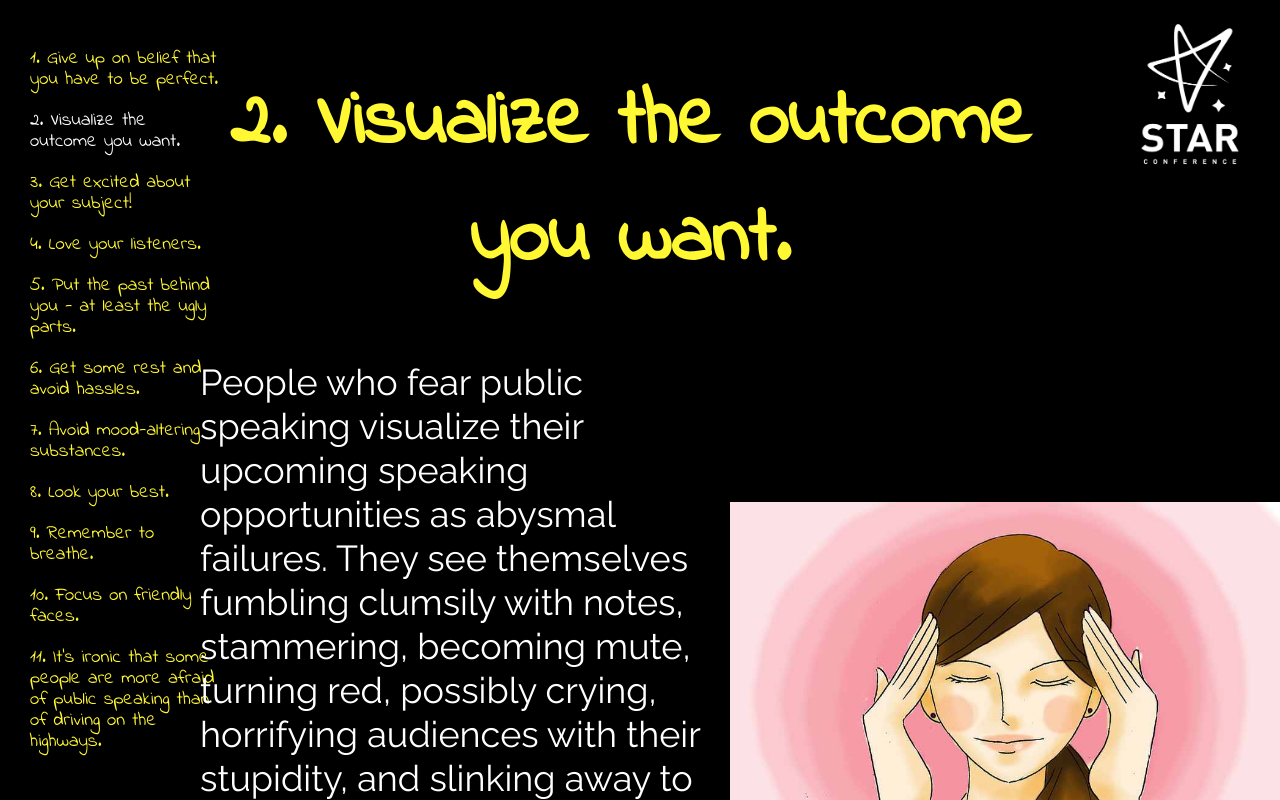
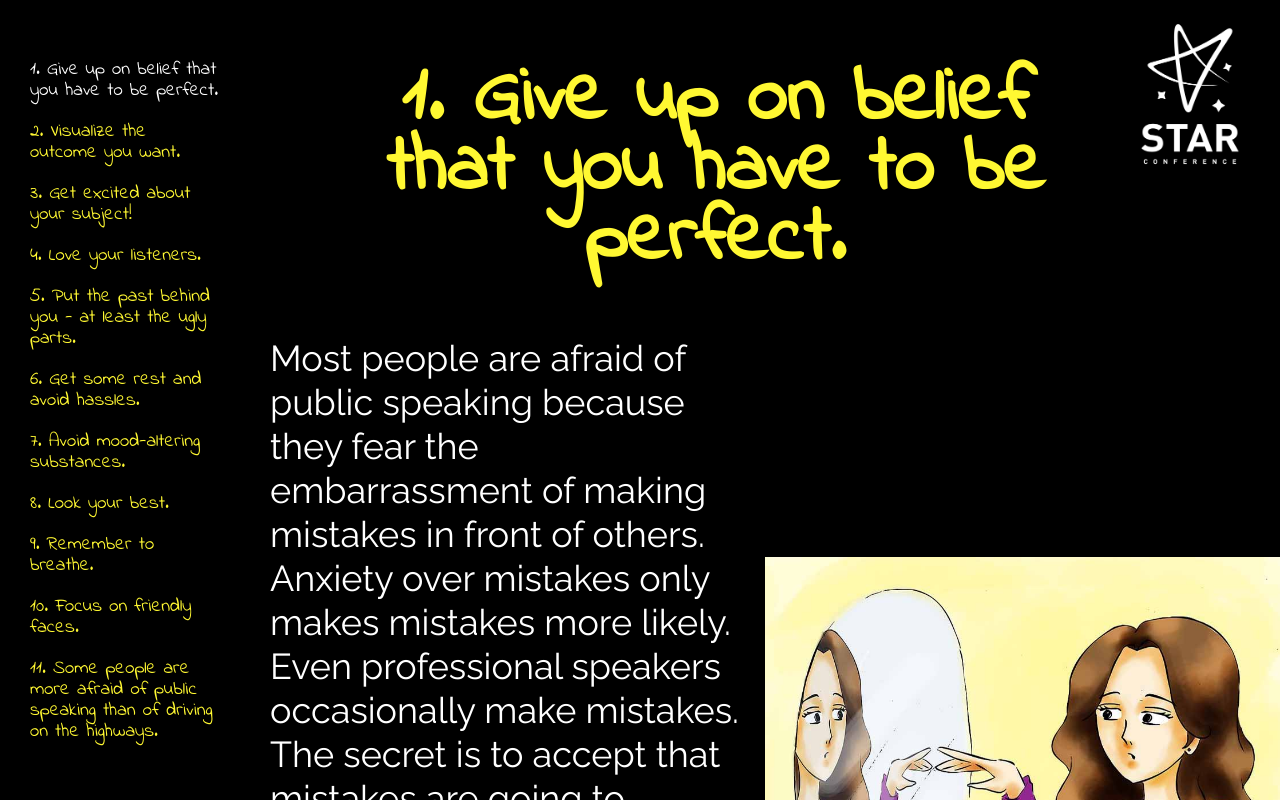
Before and after one commit to tol3ador/star-conference, a React (Create React App) app: page /mirror in a window 1280 px wide. Built offline with nearby package versions, Linux system fonts and the light colour scheme.

Commit message:
On keypress

```diff
--- a/src/MagicMirror.js
+++ b/src/MagicMirror.js
@@ -1,7 +1,7 @@
 import React, { Component } from 'react'
 import style, { keyframes }from 'styled-components'
 
-const _INTERVAL = 3;
+const _INTERVAL = 15;
 const _SLIDES = 11;
 
 const _KEY_DOWN = 40
@@ -17,46 +17,52 @@ class MagicMirror extends Component {
     this.state = {
       active: 0,
     }
+
     this.tick = this.tick.bind(this)
+
     this.changeSlide = this.changeSlide.bind(this)
-
     this.tick();
   }
 
   changeSlide(event) {
-    alert(event.key)
-    if(event.key === `${_KEY_DOWN}`){
+    if(event.keyCode === _KEY_DOWN){
       this.setState({
-        active: (this.state.active-1)%11
+        active: (this.state.active+1)%_SLIDES
       })
       clearTimeout(this.timeout)
-      this.tick();
+      this.tick(true);
     }
-    if(event.key === `${_KEY_UP}`){
+    if(event.keyCode === _KEY_UP){
       this.setState({
-        active: (this.state.active+1)%11
+        active: (this.state.active-1)%_SLIDES
       })
       clearTimeout(this.timeout)
-      this.tick();
+      this.tick(true);
     }
   }
 
-  tick(){
-    this.setState({
+  tick(doNotChangeState){
+    if(!doNotChangeState){
+      this.setState({
         active: (this.state.active+1)%_SLIDES,
-    })
+      })
+    }
+
     this.timeout = setTimeout(this.tick, _INTERVAL*1000)
   }
 
   render(){
     return (
-      <Container onKeyDown={this.changeSlide}>
+      <Container>
+        <MyInput
+        onKeyDown={ this.changeSlide }
+        />
         <Sidenav active={this.state.active}>
         <ul>
           {
             tips.map(tip => {
               return (
-                <li id={tip.id}>
+                <li key={tip.id} id={tip.id}>
                   <a>{tip.header}</a>
                 </li>
               )
@@ -72,14 +78,14 @@ class MagicMirror extends Component {
             {
               tips.map(tip => {
                 return (
-                  <Slide>
+                  <Slide key={tip.id}>
                     <Details>
                         <h1>{tip.header}</h1>
                       <Content>
                         <Text>
                         {
-                          tip.items.map(item => {
-                            return <p>{item}</p>
+                          tip.items.map((item, index) => {
+                            return <p key={index}>{item}</p>
                           })
                         }
                         </Text>
@@ -98,6 +104,17 @@ class MagicMirror extends Component {
     )
   }
 }
+
+const MyInput = style.input`
+  position: fixed;
+  left: 0;
+  top: 0;
+  right: 0;
+  bottom: 0;
+  width: 100%;
+  z-index: 999;
+  opacity: 0;
+`
 
 const Sidenav = style.nav`
 position: fixed;
@@ -182,7 +199,7 @@ p {
 
 const Container = style.div`
 position: absolute;
-top: 0; right: 0; bottom: 0; left: 180px;
+top: 0; right: 0; bottom: 0; left: 250px;
 background: black;
 color: white;
 min-height: 100%;
@@ -231,10 +248,12 @@ height calc(100% - 40px);
 h1 {
 font-family: 'Indie Flower', cursive;
 font-size: 5em;
+line-height: 70px;
 margin: 25px auto 5px;
 margin-right: 200px;
 display: block;
 color: #fff832;
+width: calc(100% - 300px);
 }
 @media only screen and (max-width: 991px) {
 h1 {
--- a/src/resources/static_tips.json
+++ b/src/resources/static_tips.json
@@ -83,7 +83,7 @@
   {
     "id": 11,
     "title": "Tip #11",
-    "header": "11. It's ironic that some people are more afraid of public speaking than of driving on the highways.",
+    "header": "11. Some people are more afraid of public speaking than of driving on the highways.",
   "items": [
       "Yet, vastly more casualties and fatalities result from traffic accidents than from public speaking. Fear is a natural survival mechanism. It can motivate us, or stop us in our tracks. In situations that pose a threat to life and limb, fear motivates us to be careful. On the other hand, fear is a problem when it interferes with our goals and achievements. These ten tips will help you progress toward confidence on the platform. Ultimately we succeed when we conduct ourselves according to the rewards we want, rather than the things we fear."
     ]
```
